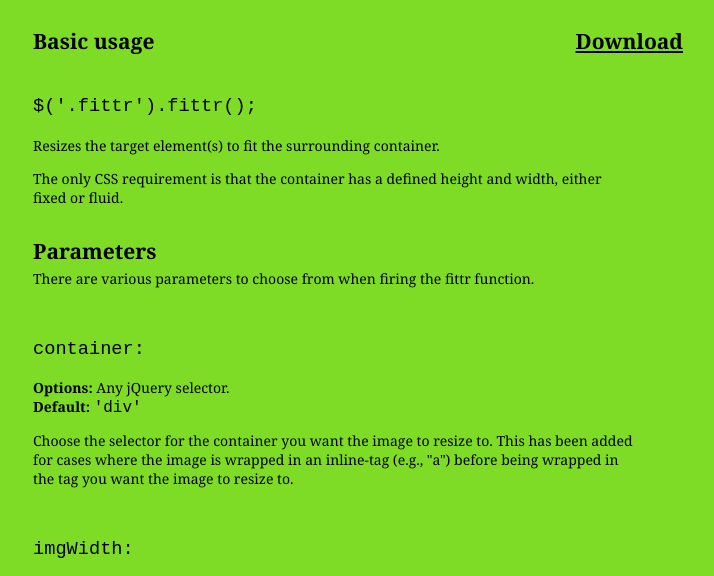
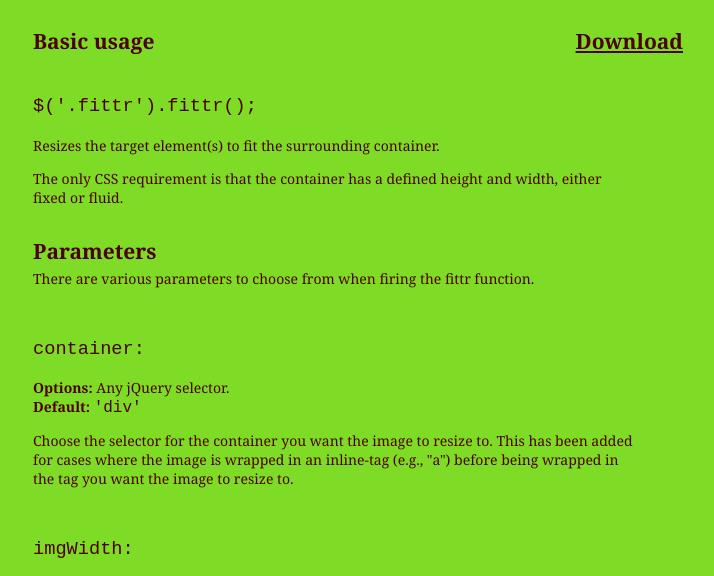
Before and after one commit to pumkincreative/fittrJS, a plain HTML site: page index.html in a window 1280 px wide. Shown: the part 223-799 px from the top of the page, without its empty margins (7-721 px from the left). Drawn offline with Linux system fonts and the light colour scheme.

Commit message:
Change link and text colour

```diff
--- a/css/style.css
+++ b/css/style.css
@@ -5,6 +5,7 @@ font-family:Georgia, 'Times New Roman', Times, serif;
 font-weight:lighter;
 font-size:14px;
 margin-top:60px;
+color:#4c0100;
 }
 
 #container {
@@ -146,9 +147,9 @@ color:#FFF;
 .white a:visited { color:#FFF; text-decoration:none; }
 .white a:hover { color:#FFF; text-decoration:underline; }
 
-a:link { color:#000; text-decoration:underline; }
-a:visited { color:#000; text-decoration:underline; }
-a:hover { color:#000; text-decoration:underline; }
+a:link { color:#4c0100; text-decoration:underline; }
+a:visited { color:#4c0100; text-decoration:underline; }
+a:hover {color:#4c0100; text-decoration:underline; }
 
 body {
 	font-family: Georgia, 'Times New Roman', Times, serif;
```
